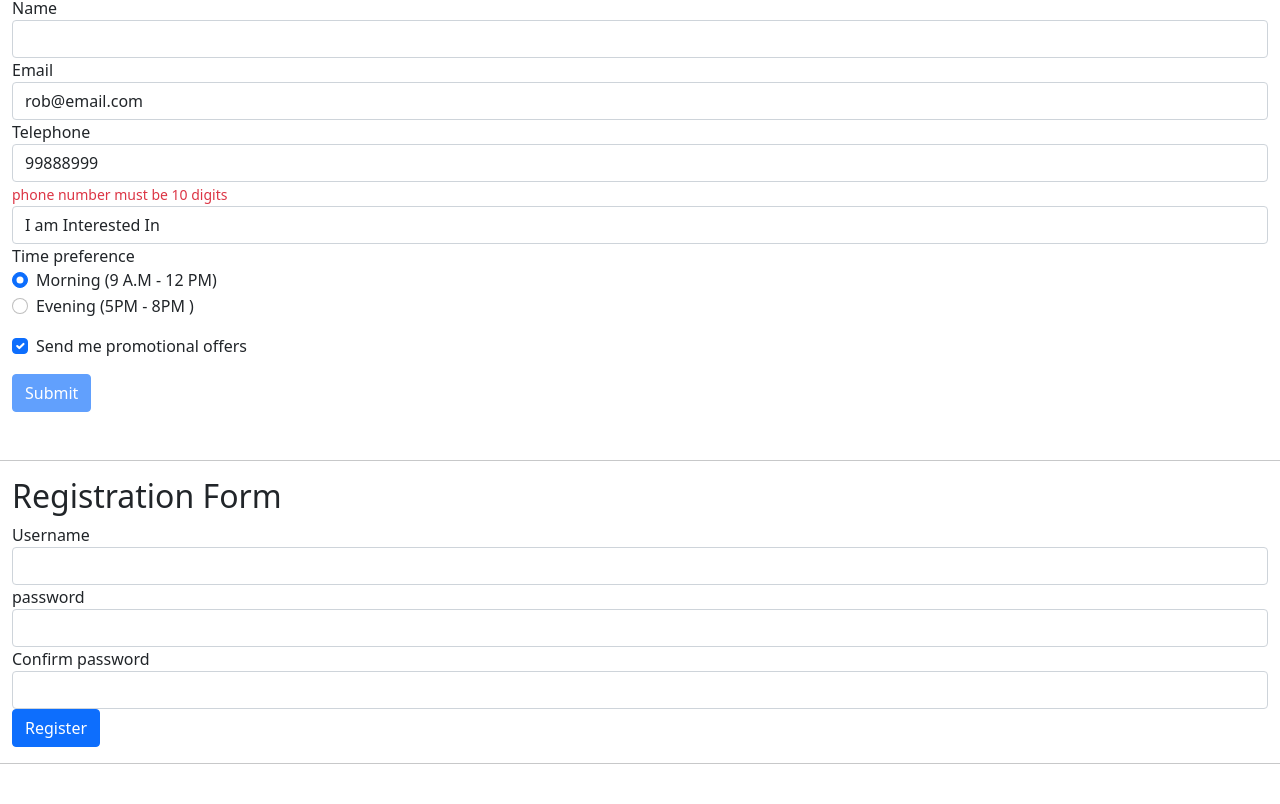
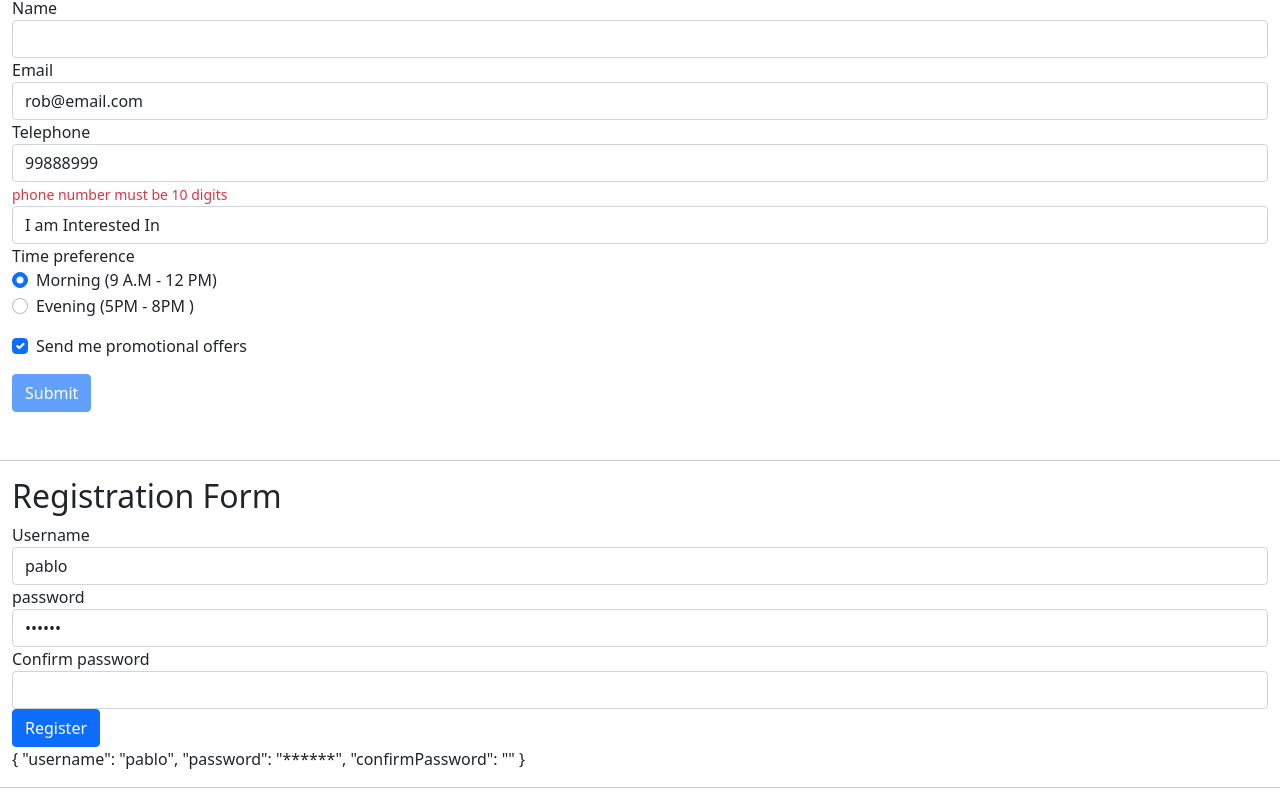
Before and after one commit to sadogilles/Angular-Forms, an Angular app: page / in a window 1280 px wide. Shown: the part 230-1034 px from the top of the page. Before the commit the page ends 1010 px from the top, so only its background shows below. Built offline with nearby package versions, Linux system fonts and the light colour scheme.

Commit message:
created the form model template and associated it with the model template using directive in the ReactiveFormModule

```diff
--- a/src/app/reactive-form/reactive-form.component.html
+++ b/src/app/reactive-form/reactive-form.component.html
@@ -1,18 +1,19 @@
 <div class="container-fluid">
     <h2>Registration Form</h2>
-    <form>
+    <form [formGroup]="registrationForm">
         <div class="form-group">
             <label name="username">Username</label>
-            <input type="text" class="form-control" name="username"/>
+            <input type="text" class="form-control" formControlName="username"/>
         </div>
         <div class="form-group">
             <label>password</label>
-            <input type="password" name="password" class="form-control"/>
+            <input type="password" class="form-control" formControlName="password"/>
         </div>
         <div class="form-group">
             <label>Confirm password</label>
-            <input type="password" name="confirmPassword" class="form-control"/>
+            <input type="password" name="confirmPassword" class="form-control" formControlName="confirmPassword"/>
         </div>
         <button class="btn btn-primary" type="submit">Register</button>
     </form>
+    {{registrationForm.value | json}}
 </div>
--- a/src/app/reactive-form/reactive-form.component.ts
+++ b/src/app/reactive-form/reactive-form.component.ts
@@ -1,4 +1,5 @@
 import { Component, OnInit } from '@angular/core';
+import { FormControl, FormGroup } from '@angular/forms';
 
 @Component({
   selector: 'app-reactive-form',
@@ -6,10 +7,16 @@
   styleUrls: ['./reactive-form.component.css']
 })
 export class ReactiveFormComponent implements OnInit {
-
+  registrationForm = new FormGroup({
+    username:new FormControl('pablo'),
+    password: new FormControl('******'),
+    confirmPassword: new FormControl('')
+  });
   constructor() { }
 
   ngOnInit(): void {
   }
 
+
+
 }
```
Also changed, not shown: src/app/app.module.ts (+4 -3 lines).
